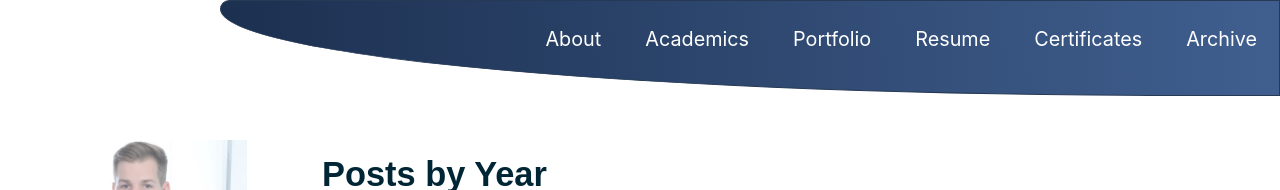
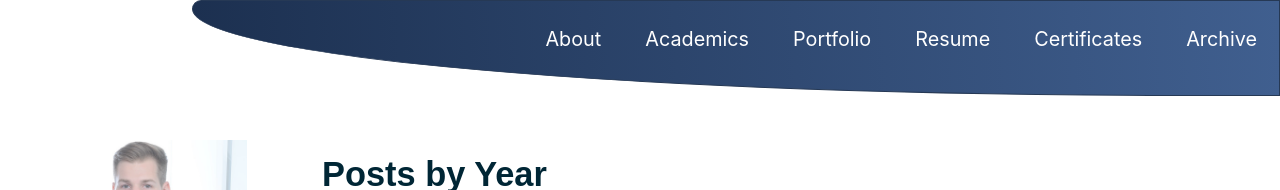
Before and after one commit to LHAGELS/LHAGELS.github.io, a Jekyll site: the page built from _pages/year-archive.md, in a window 1280 px wide. Shown: the top 190 px of the page. Built offline with Jekyll 4.4.1, drawn with Linux system fonts in a browser that asks for light colours; cached includes are drawn as plain includes; nearby versions of some CDN libraries.

Commit message:
new github

```diff
--- a/_sass/minimal-mistakes/_masthead.scss
+++ b/_sass/minimal-mistakes/_masthead.scss
@@ -12,10 +12,10 @@
 
   &__inner-wrap {
     @include clearfix;
-    margin-left: 10em;
+    margin-left: 15%;
     margin-right: 0%;
     margin-bottom: 1em;
-    padding: 0.75em 0em 1.5em 9em;
+    padding: 0.75em 0em 1.5em 20%;
     max-width: 100%;
     display: -webkit-box;
     display: -ms-flexbox;
```
